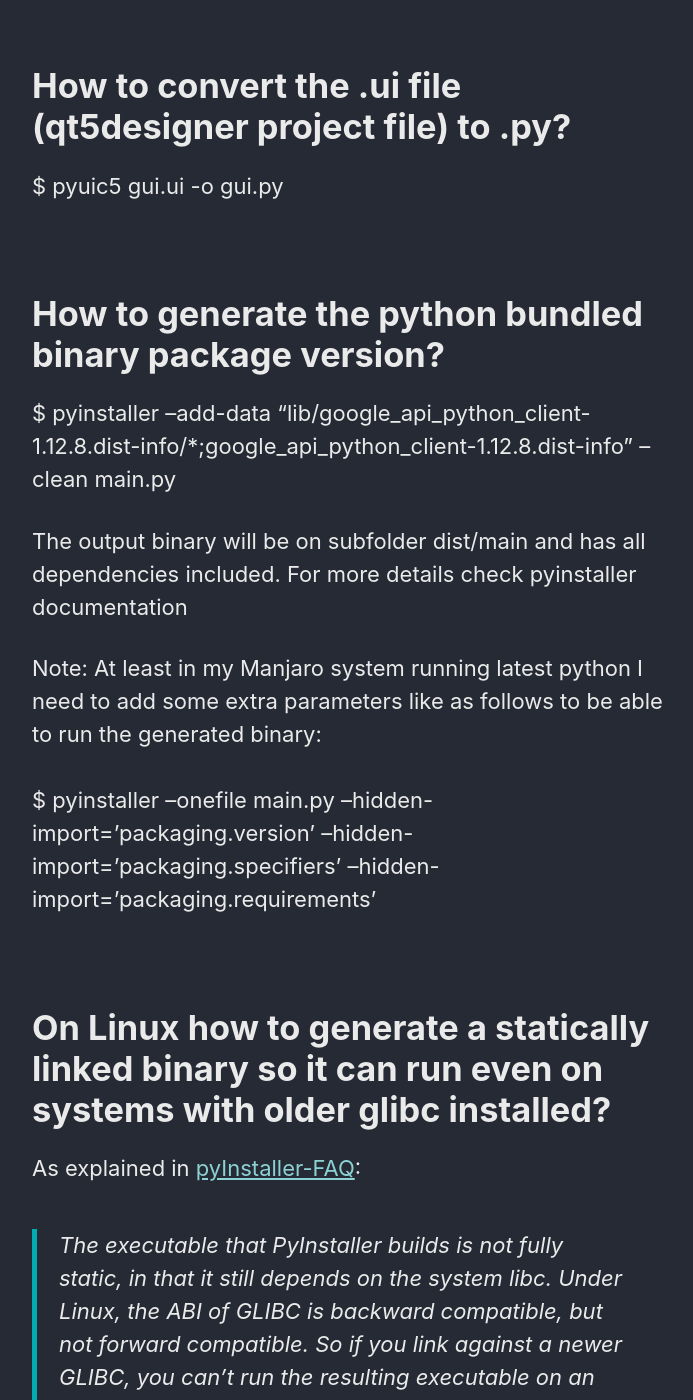
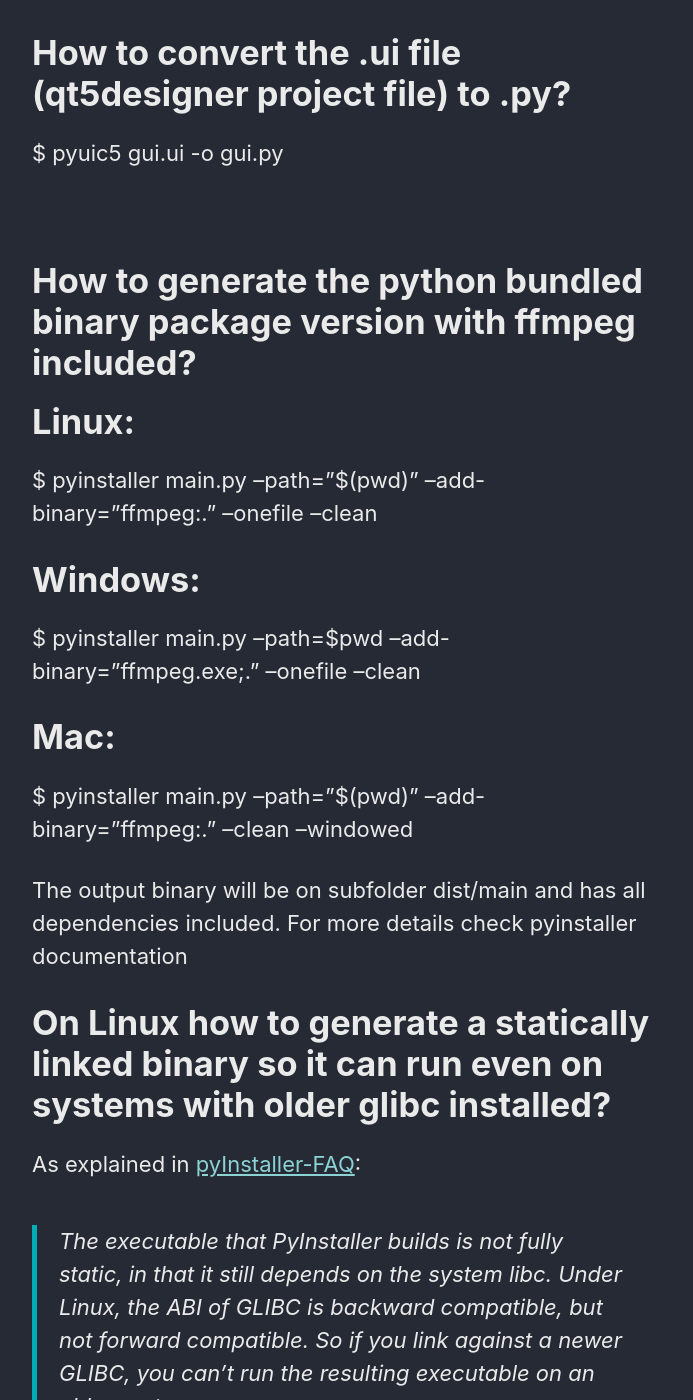
Before and after one commit to pyTranscriber/pyTranscriber.github.io, a Jekyll site: the page built from _pages/for-developers.md, in a window 1280 px wide and 1400 px high, scrolled down 1183 px. Shown: the whole window, without its empty margins (290-983 px from the left). Built offline with Jekyll 4.4.1, drawn with Linux system fonts in a browser that asks for light colours; cached includes are drawn as plain includes; some of the changed text lies outside the part shown.

```diff
--- a/_pages/for-developers.md
+++ b/_pages/for-developers.md
@@ -11,13 +11,14 @@ layout: home
 This app consists basically of a friendly pyQt5 graphical interface for a customized version of <a href="https://github.com/agermanidis/autosub">Autosub 0.4.0</a> that can run on Linux, Windows and MacOS. All the hard work of processing the audio and generating the subtitles is done by Autosub.
 
 # Dependencies
-<br>1. pip3 install --user pyQt5
-<br>2. pip3 install --user autosub
-<br>3. pip3 install --user pyinstaller (only for generating bundled binary)
-<br>4. Download the static ffmpeg binary and put on project root folder or install system wide
+<br>0. <b>Python 3.8 </b>
+<br>1. pip3 install pipenv
+<br>2. pipenv install (install all dependencies from Pipfile)
+<br>3. Download the static ffmpeg binary and put on project root folder
 
 <br>
 # How to run?
+$ pipenv shell
 $ python3 main.py
 
 <br>
@@ -29,15 +30,18 @@ Install Qt5 Designer and open the file pytranscriber/gui/gui.ui
 $ pyuic5 gui.ui -o gui.py
 
 <br>
-# How to generate the python bundled binary package version?
-$ pyinstaller --add-data "lib/google_api_python_client-1.12.8.dist-info/*;google_api_python_client-1.12.8.dist-info" --clean main.py
+# How to generate the python bundled binary package version with ffmpeg included?
+
+# Linux:
+$ pyinstaller main.py --path="$(pwd)" --add-binary="ffmpeg:." --onefile --clean
+
+# Windows:
+$ pyinstaller main.py --path=$pwd --add-binary="ffmpeg.exe;." --onefile --clean
+
+# Mac:
+$ pyinstaller main.py --path="$(pwd)" --add-binary="ffmpeg:." --clean --windowed
 
 The output binary will be on subfolder dist/main and has all dependencies included. For more details check pyinstaller documentation
-
-Note: At least in my Manjaro system running latest python I need to add some extra parameters like as follows to be able to run the generated binary:
-<br><br>
-$ pyinstaller --onefile main.py --hidden-import='packaging.version' --hidden-import='packaging.specifiers' --hidden-import='packaging.requirements'
-
 <br>
 # On Linux how to generate a statically linked binary so it can run even on systems with older glibc installed?
 
```
